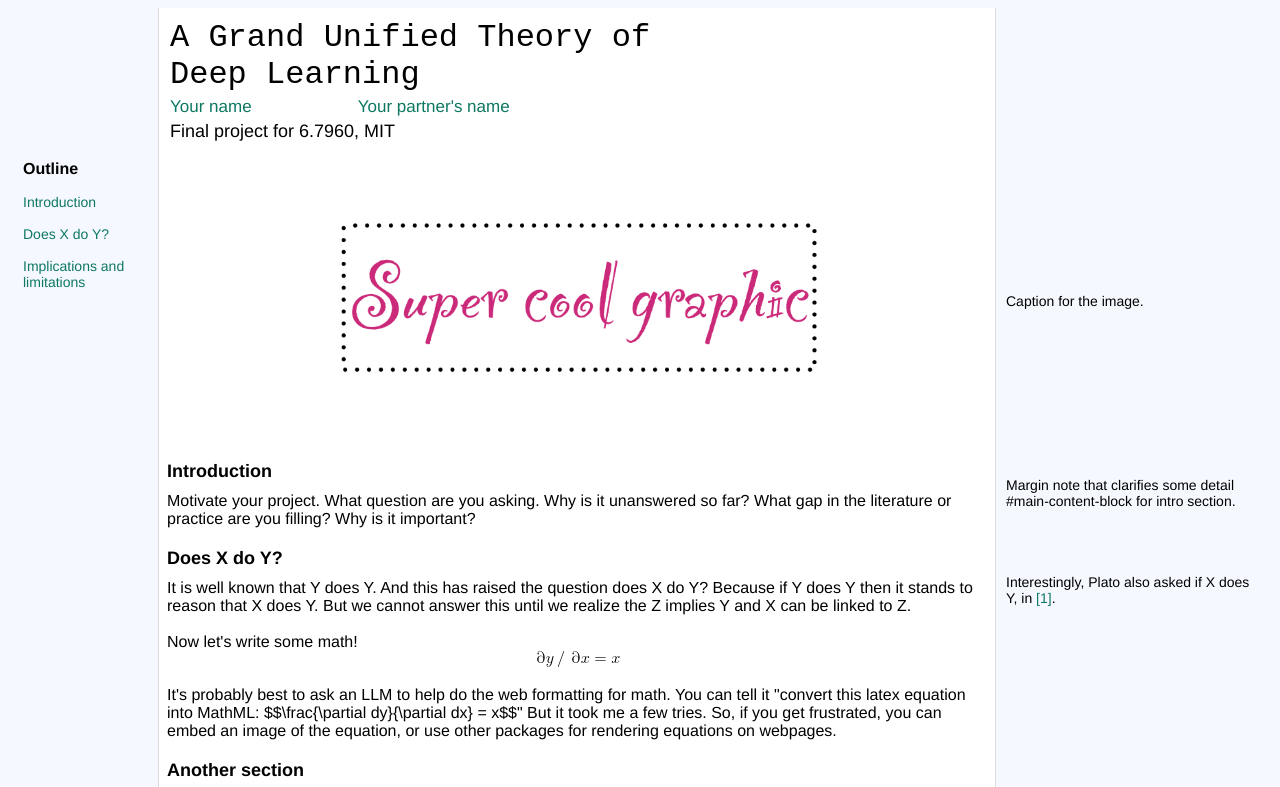
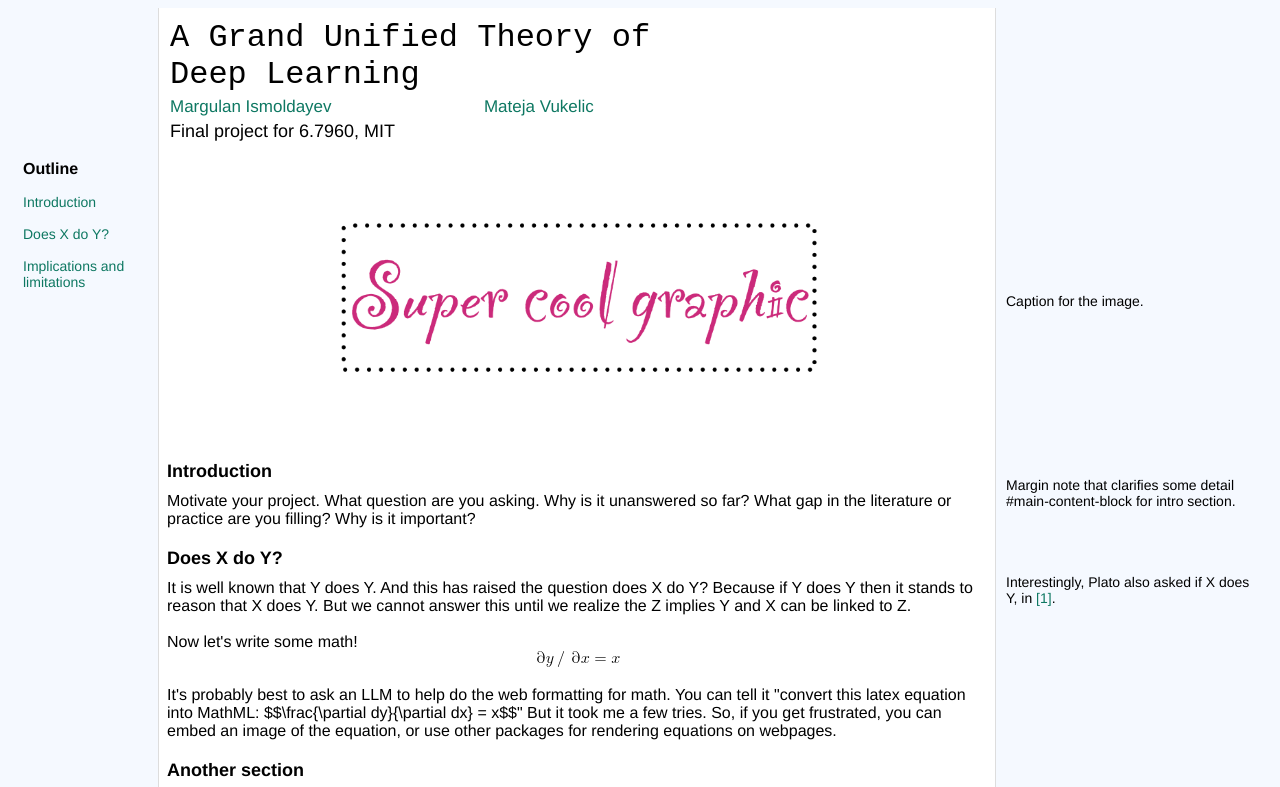
Before and after one commit to 6-7960-project/blogpost, a plain HTML site: page index.html in a window 1280 px wide. Shown: the top 787 px of the page. Drawn offline with nearby package versions, Linux system fonts and the light colour scheme.

Commit message:
change names

```diff
--- a/index.html
+++ b/index.html
@@ -202,10 +202,10 @@
 								</tr>
 								<tr>
 										<td align=left>
-												<span style="font-size:17px"><a href="your_website">Your name</a></span>
+												<span style="font-size:17px"><a href="your_website">Margulan Ismoldayev</a></span>
 										</td>
 										<td align=left>
-												<span style="font-size:17px"><a href="your_partner's_website">Your partner's name</a></span>
+												<span style="font-size:17px"><a href="your_partner's_website">Mateja Vukelic</a></span>
 										</td>
 								<tr>
 									<td colspan=4 align=left><span style="font-size:18px">Final project for 6.7960, MIT</span></td>
```
